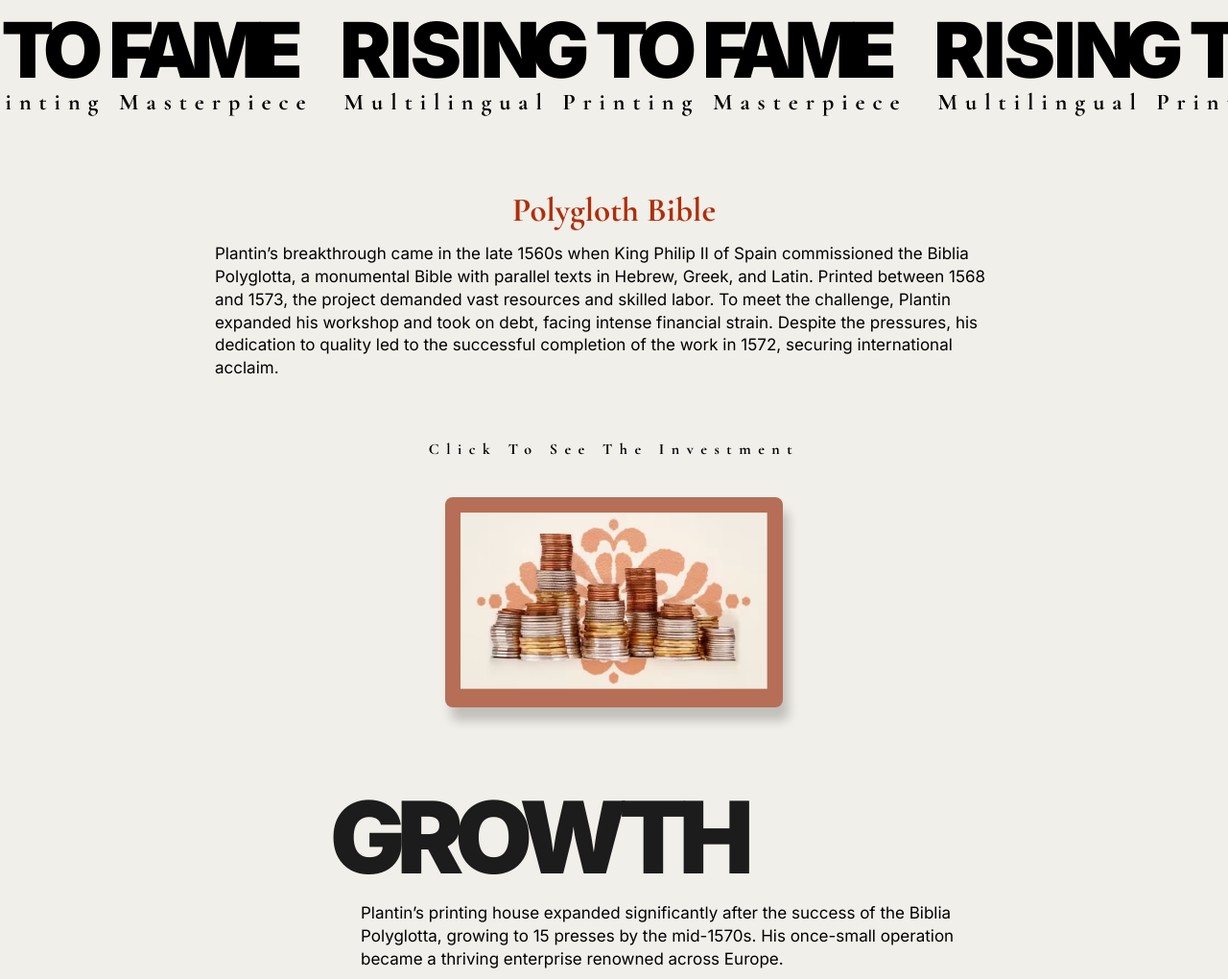
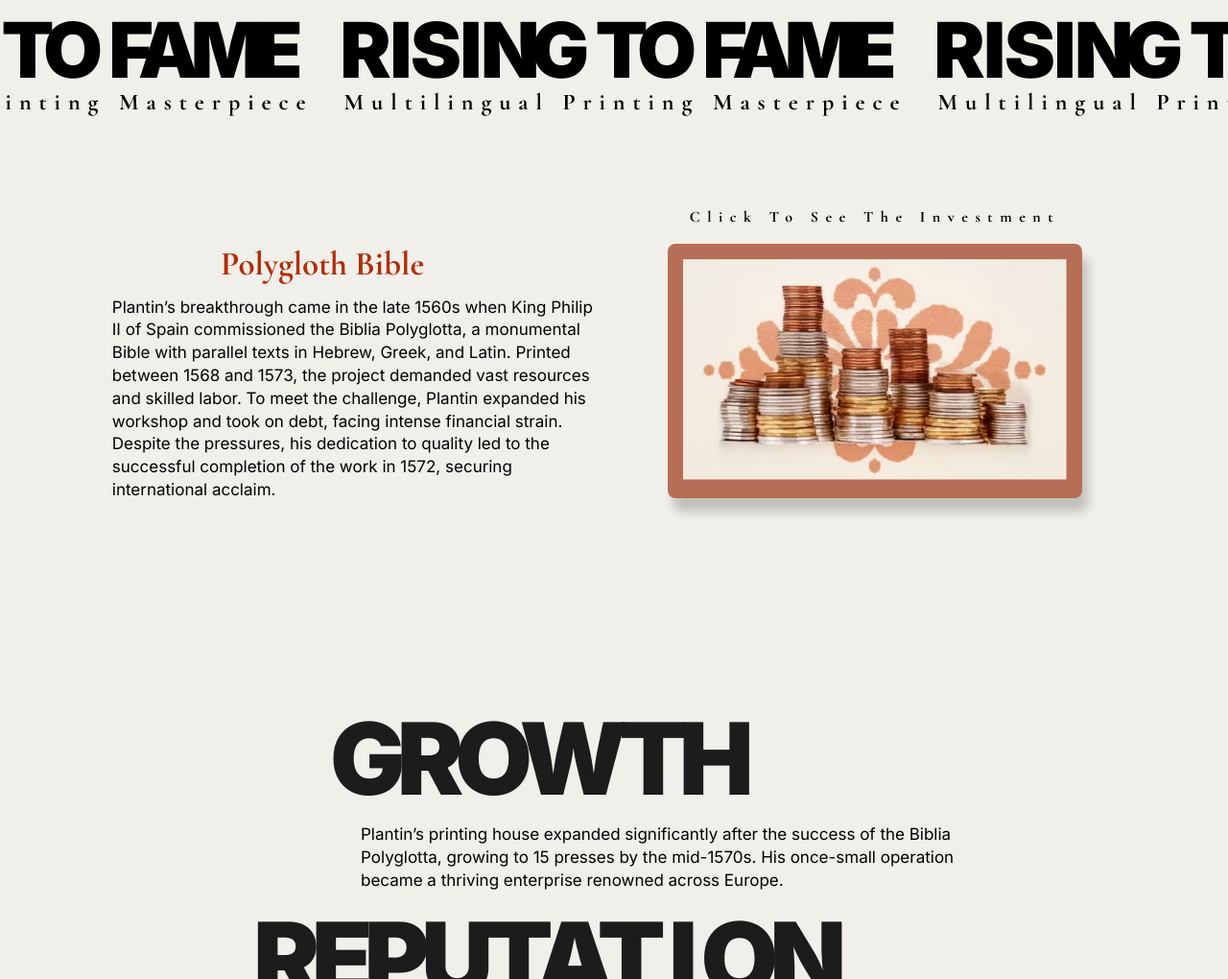
Before and after one commit to febeverelst/int3, a website built with Vite: page index.html in a window 1280 px wide. Shown: the part 8043-9063 px from the top of the page at 96% size. Built offline with nearby package versions, Linux system fonts and the light colour scheme.

Commit message:
bible section Fully responsive

```diff
--- a/index.html
+++ b/index.html
@@ -440,7 +440,7 @@
 
     <section class="bible__section">
       <div class="bible__content">
-        <div>
+        <div class="bible__content--text" >
           <h2 class="bible__title">Polygloth Bible</h2>
           <p class="bible__description bodycopy">Plantin’s breakthrough came in the late 1560s when King Philip II of
             Spain commissioned the
@@ -454,7 +454,7 @@
             work in 1572,
             securing international acclaim.</p>
         </div>
-        <div>
+        <div class="bible__content--flipcard">
           <div class="card__block bible__card--block">
             <p class="card__cta card__cta--bible">Click to see the investment</p>
             <div class="flipcard__container flipcard__container--bible">
--- a/src/css/style.css
+++ b/src/css/style.css
@@ -1039,6 +1039,7 @@ h2 {
   font-size: 0.625rem;
 }
 
+
 @media only screen and (min-width: 23em) {
   .container::before {
     content: "min-width: 23em";
@@ -1130,6 +1131,10 @@ h2 {
     text-align: center;
   }
 
+  .flipcard--bible {
+    height: 15rem;
+  }
+
   .flipcard__front--image {
     width: 20rem;
   }
@@ -1535,7 +1540,15 @@ h2 {
   }
 
   .card__cta--bible {
-    padding-block-end: 0;
+    padding-block-end: 2rem;
+  }
+
+  .flipcard__front--image {
+    width: 30rem;
+  }
+
+  .flipcard__back--image {
+    width: 30rem;
   }
 
   .bible__title {
@@ -1561,7 +1574,6 @@ h2 {
   .bible__keyword--item {
     display: flex;
     flex-direction: column;
-    /* align-items: center; */
     width: fit-content;
     gap: 1rem;
   }
@@ -1711,6 +1723,42 @@ h2 {
     margin-inline-start: -.5rem;
   }
 
+  .bible__content {
+    margin-block-start: 3rem;
+    margin-block-end: 10rem;
+    flex-direction: row;
+    align-items: center;
+    justify-content: center;
+  }
+
+  .bible__content--text {
+    width: 40%;
+    margin-inline-start: 2rem;
+  }
+
+  .card__block:nth-of-type(1) {
+    width: 50vw;
+  }
+
+  .bible__description {
+    width: 100%;
+  }
+
+  .bible__card--block {
+    width: 50vw;
+  }
+
+  .flipcard__front--image {
+    width: 25rem;
+  }
+
+  .flipcard__back--image {
+    width: 25rem;
+  }
+
+  .bible__title {
+    margin-block-start: 0;
+  }
 }
 
 @media only screen and (min-width: 78em) {
@@ -1878,6 +1926,14 @@ h2 {
     margin-inline-start: 3rem;
   }
 
+  .bible__content {
+    gap: 0;
+  }
+
+  .card__cta--bible {
+    padding-block-end: 0;
+  }
+
 }
 
 @media only screen and (min-width: 90em) {
@@ -1916,4 +1972,19 @@ h2 {
   .printing__bodycopy {
     margin-inline-start: 6.5rem;
   }
-}
+
+  .flipcard__front--image {
+    width: 35rem;
+  }
+
+  .flipcard__back--image {
+    width: 35rem;
+  }
+
+  .bible__description {
+    width: 87%;
+  }
+  .card__cta--bible{
+    padding-block-end: 3rem;
+  }
+}
```
